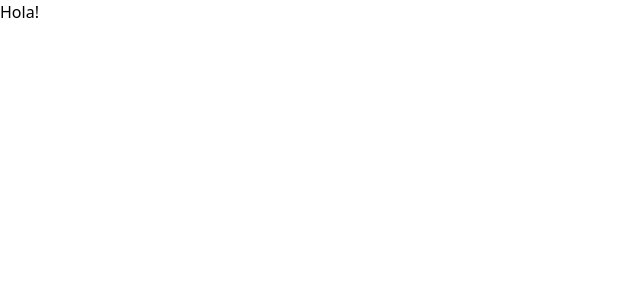
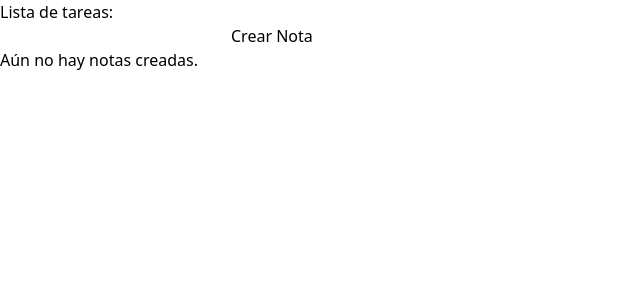
Before and after one commit to fmolinadev/todo-app-ts, a React (Vite) app: page / in a window 1280 px wide. Shown: the top 300 px of the page, without its empty margins (0-640 px from the left). Built offline with nearby package versions, Linux system fonts and the light colour scheme.

Commit message:
feat: add form and todo components base

```diff
--- a/src/App.tsx
+++ b/src/App.tsx
@@ -1,7 +1,36 @@
+import { Form } from "./components/Form";
+import { ToDo } from "./components/ToDo";
+import { useTodoHook } from "./hooks/useTodoHook";
+
 function App() {
+  const [todos, dispatch] = useTodoHook();
+
+  const createTodoHandler = (newTodoText: string): void => {
+    dispatch({
+      type: "add",
+      payload: {
+        text: newTodoText,
+      },
+    });
+  };
+
+  const updateOrDeleteTodoHandler = (id: string, isDone?: boolean): void => {
+    if (isDone !== undefined) {
+      return dispatch({
+        type: "update",
+        payload: { id },
+      });
+    }
+    dispatch({
+      type: "delete",
+      payload: { id },
+    });
+  };
   return (
     <div className="App">
-      <h1>Hola!</h1>
+      <h2>Lista de tareas:</h2>
+      <Form createToDo={createTodoHandler} />
+      <ToDo todoData={todos} updateOrDeleteTodo={updateOrDeleteTodoHandler} />
     </div>
   );
 }
--- /dev/null
+++ b/src/components/Form.tsx
@@ -0,0 +1,34 @@
+import { useState } from "react";
+
+interface Props {
+  createToDo: (text: string) => void;
+}
+
+export const Form = ({ createToDo }: Props) => {
+  const [todoText, setTodoText] = useState<string>("");
+
+  const changeHandler = (e: React.FormEvent<HTMLInputElement>): void =>
+    setTodoText(e.currentTarget.value);
+
+  const submitHandler = (e: React.FormEvent<HTMLFormElement>): void => {
+    e.preventDefault();
+    if (todoText === "") return;
+    createToDo(todoText);
+    e.currentTarget.reset();
+    setTodoText("");
+  };
+
+  return (
+    <form onSubmit={submitHandler}>
+      <input
+        type="text"
+        name="newTodoText"
+        onChange={changeHandler}
+        autoComplete="off"
+      />
+      <button type="submit" disabled={!todoText}>
+        Crear Nota
+      </button>
+    </form>
+  );
+};
--- a/src/components/ToDo.tsx
+++ b/src/components/ToDo.tsx
@@ -1,3 +1,60 @@
-export default function ToDo() {
-  return <div>ToDo</div>;
+import { useEffect, useState } from "react";
+import { getToDosFromStorage, setToDosInStorage } from "../tools/storage";
+import { TodoType } from "../types";
+
+interface Props {
+  todoData: Array<TodoType>;
+  updateOrDeleteTodo: (id: string, isDone?: boolean) => void;
 }
+
+export const ToDo = ({ todoData, updateOrDeleteTodo }: Props) => {
+  const [isDataStored, setIsDataStored] = useState(false);
+
+  useEffect(() => {
+    const storedData = getToDosFromStorage<TodoType[]>();
+    if (storedData.length === todoData.length) {
+      return setIsDataStored(true);
+    }
+    setIsDataStored(false);
+  }, [todoData]);
+
+  const storeTodosHandler = (): void => {
+    (async () => {
+      const isDataStored = await setToDosInStorage(todoData);
+      setIsDataStored(isDataStored);
+    })();
+  };
+
+  if (todoData.length === 0) {
+    return <h2>Aún no hay notas creadas.</h2>;
+  }
+
+  return (
+    <>
+      <ul>
+        {todoData.map((oneTodo) => {
+          return (
+            <li key={oneTodo.id}>
+              <h3>{oneTodo.text}</h3>
+              <p>{oneTodo.date}</p>
+              <button
+                onClick={() => updateOrDeleteTodo(oneTodo.id, oneTodo.isDone)}
+              >
+                Marcar como {oneTodo.isDone ? "pendiente" : "completada"}
+              </button>
+              {oneTodo.isDone && (
+                <button onClick={() => updateOrDeleteTodo(oneTodo.id)}>
+                  Eliminar
+                </button>
+              )}
+            </li>
+          );
+        })}
+      </ul>
+      <hr />
+      <button onClick={storeTodosHandler} disabled={isDataStored}>
+        Guardar lista
+      </button>
+    </>
+  );
+};
```
